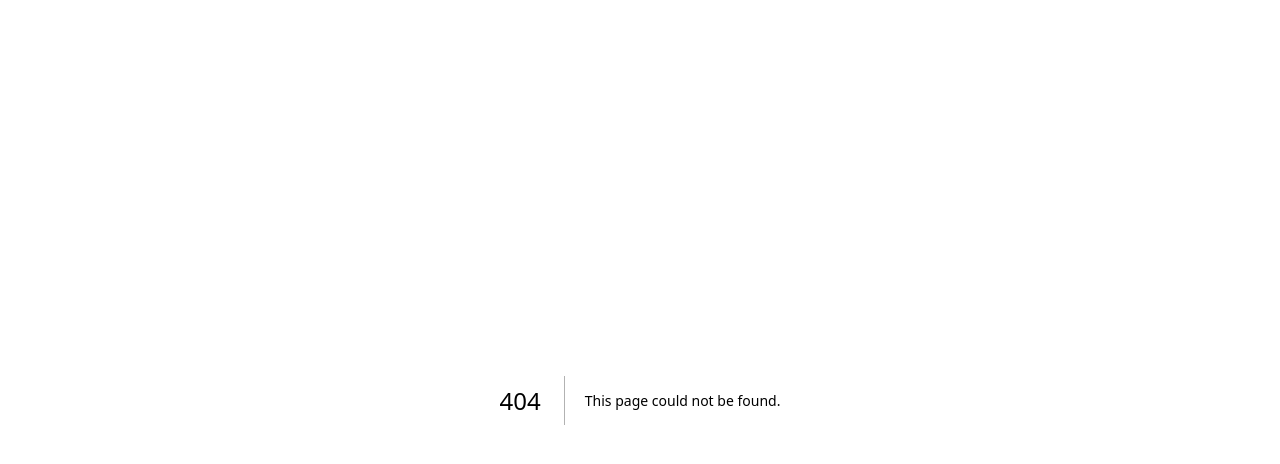
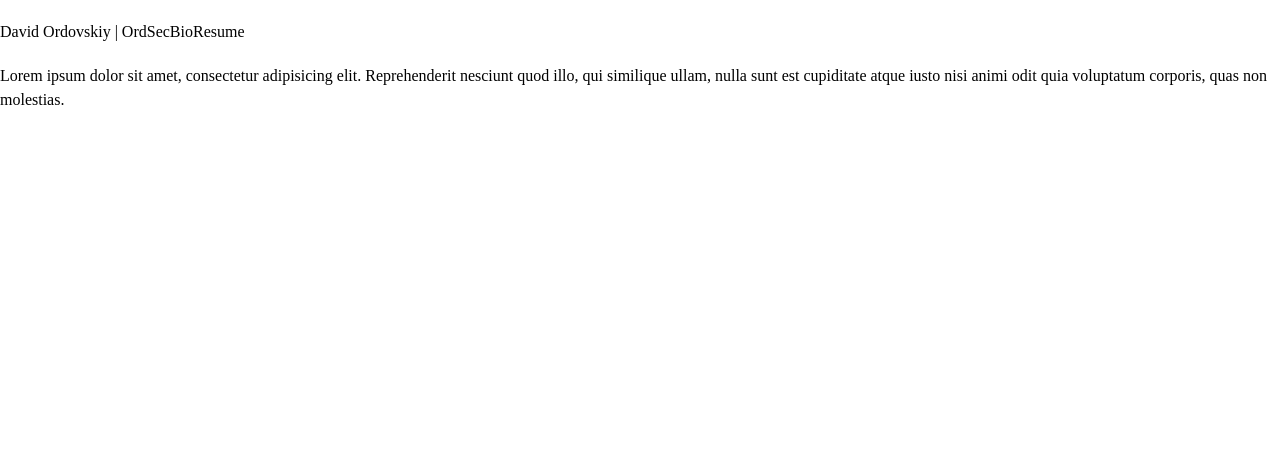
Before and after one commit to ordsec/ordsec-tech-next, a Next.js app: page /bio in a window 1280 px wide. Before the commit this address had no page. Shown: the top 464 px of the page. Built offline with nearby package versions, Linux system fonts and the light colour scheme; a web font is replaced by a local one.

Commit message:
create bio page, add the nav to it

```diff
--- /dev/null
+++ b/pages/bio.js
@@ -0,0 +1,12 @@
+import Navbar from "../components/Navbar";
+
+const Bio = () => {
+  return (
+    <div>
+      <Navbar />
+      <p>Lorem ipsum dolor sit amet, consectetur adipisicing elit. Reprehenderit nesciunt quod illo, qui similique ullam, nulla sunt est cupiditate atque iusto nisi animi odit quia voluptatum corporis, quas non molestias.</p>
+    </div>
+  );
+}
+
+export default Bio;
--- a/pages/index.js
+++ b/pages/index.js
@@ -3,10 +3,7 @@ import {
   AiOutlineGithub,
   AiFillInstagram
 } from "react-icons/ai";
-import Image from "next/image";
 import Head from "next/head";
-
-import headshot from "../public/img/headshot.jpg";
 
 import Navbar from "../components/Navbar";
 
@@ -26,7 +23,7 @@ export default function Home() {
           {/* headshot, header, social */}
 
           <div className="flex justify-center">
-            <Image className="rounded-r-full w-60" src={headshot} />
+            <img className="rounded-r-full w-60" src="/img/headshot.jpg" alt="" />
           </div>
           <div className="text-center p-10">
             <h2 className="text-4xl py-2 text-teal-600 font-medium">David Ordovskiy</h2>
```
